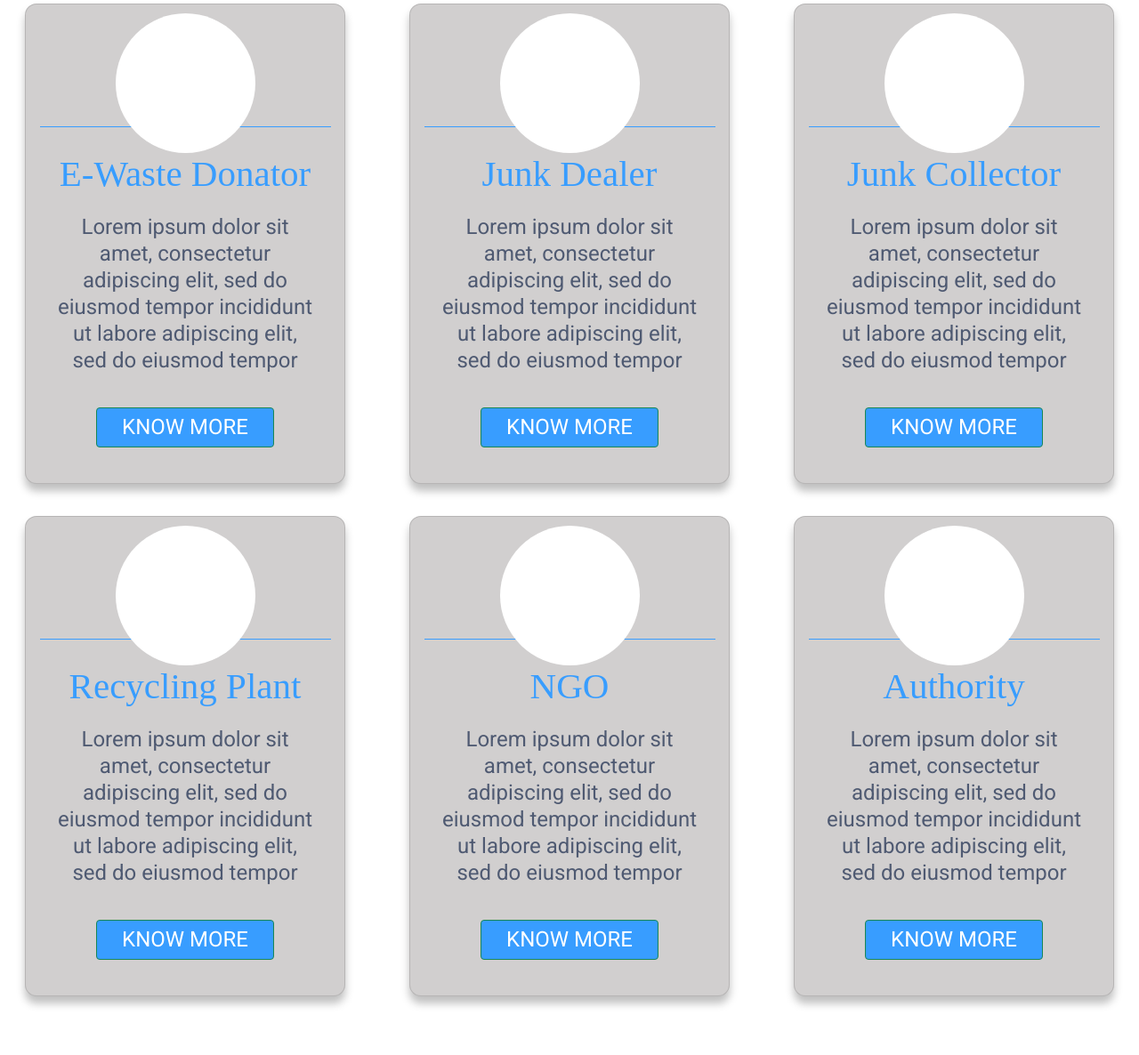
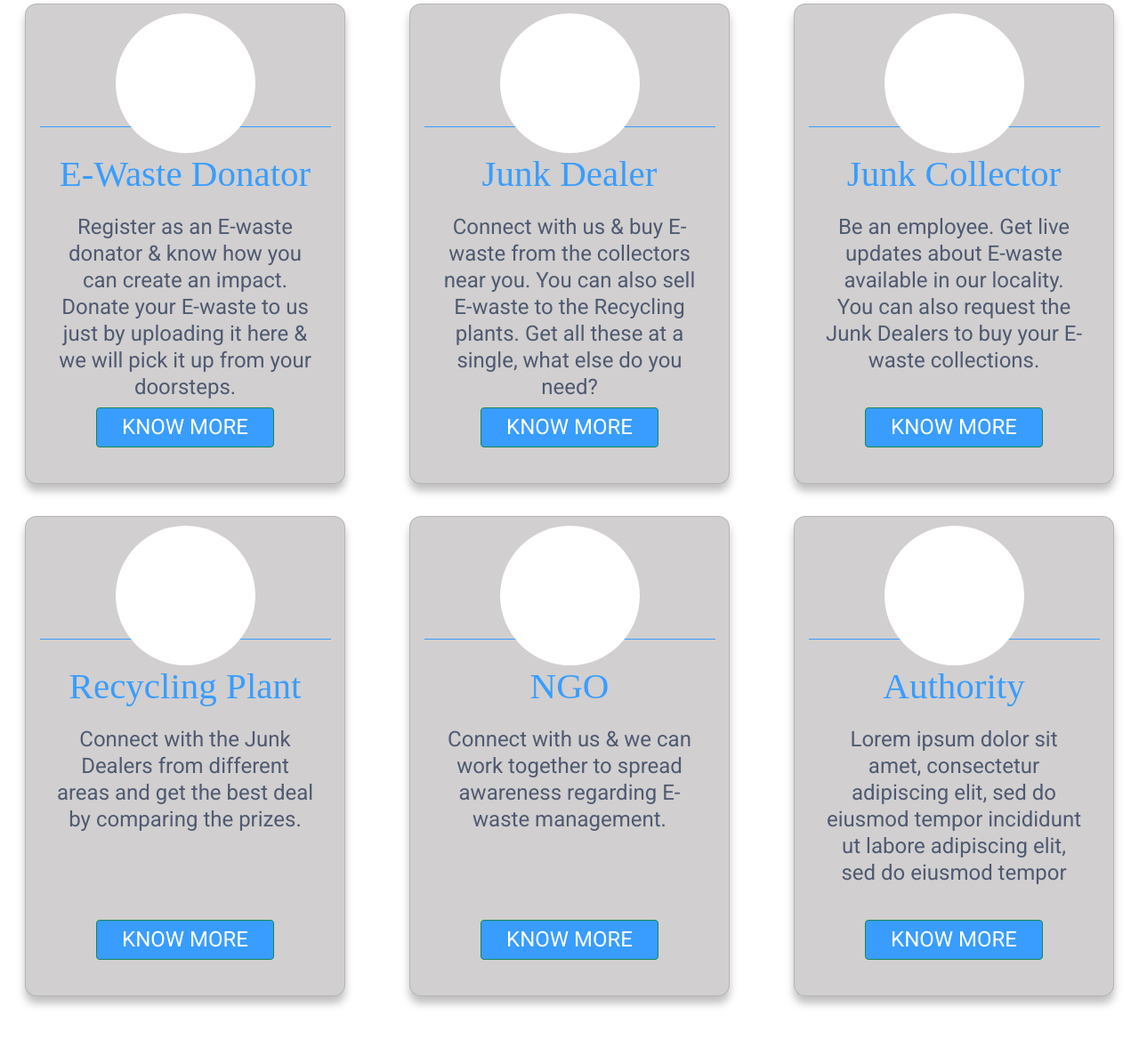
Before and after one commit to AnasSaifeee/e-waste, a Django app: page /guidelines in a window 1280 px wide. Shown: the part 543-1729 px from the top of the page at 89% size. Run offline with Django 4.2, Linux system fonts and the light colour scheme.

Commit message:
Add files via upload

```diff
--- a/ewaste/templates/guidelines.html
+++ b/ewaste/templates/guidelines.html
@@ -230,9 +230,7 @@
                 <div class="line1"></div>
                 <div class="card-body">
                     <h5 class="card-title">E-Waste Donator</h5>
-                    <p class="card-text">Lorem ipsum dolor sit amet, consectetur adipiscing elit, sed do eiusmod tempor
-                        incididunt
-                        ut labore adipiscing elit, sed do eiusmod tempor</p>
+                    <p class="card-text"> Register as an E-waste donator & know how you can create an impact. Donate your E-waste to us just by uploading it here & we will pick it up from your doorsteps.</p>
                 </div>
 
                 <div class="button"><a href="#" class="btn btn-success butn">KNOW MORE</a></div>
@@ -250,9 +248,7 @@
                 <div class="line1"></div>
                 <div class="card-body">
                     <h5 class="card-title">Junk Dealer</h5>
-                    <p class="card-text">Lorem ipsum dolor sit amet, consectetur adipiscing elit, sed do eiusmod tempor
-                        incididunt
-                        ut labore adipiscing elit, sed do eiusmod tempor</p>
+                    <p class="card-text">Connect with us & buy E-waste from the collectors near you. You can also sell E-waste to the Recycling plants. Get all these at a single, what else do you need? </p>
                 </div>
                 <div class="button"><a href="#" class="btn btn-success butn">KNOW MORE</a></div>
             </div>
@@ -269,9 +265,7 @@
                 <div class="line1"></div>
                 <div class="card-body">
                     <h5 class="card-title">Junk Collector</h5>
-                    <p class="card-text">Lorem ipsum dolor sit amet, consectetur adipiscing elit, sed do eiusmod tempor
-                        incididunt
-                        ut labore adipiscing elit, sed do eiusmod tempor</p>
+                    <p class="card-text">Be an employee. Get live updates about E-waste available in our locality. You can also request the Junk Dealers to buy your E-waste collections.</p>
                 </div>
                 <div class="button"><a href="#" class="btn btn-success butn">KNOW MORE</a></div>
             </div>
@@ -288,9 +282,7 @@
                 <div class="line1"></div>
                 <div class="card-body">
                     <h5 class="card-title">Recycling Plant</h5>
-                    <p class="card-text">Lorem ipsum dolor sit amet, consectetur adipiscing elit, sed do eiusmod tempor
-                        incididunt
-                        ut labore adipiscing elit, sed do eiusmod tempor</p>
+                    <p class="card-text">Connect with the Junk Dealers from different areas and get the best deal by comparing the prizes.</p>
                 </div>
                 <div class="button"><a href="#" class="btn btn-success butn">KNOW MORE</a></div>
             </div>
@@ -307,9 +299,7 @@
                 <div class="line1"></div>
                 <div class="card-body">
                     <h5 class="card-title">NGO</h5>
-                    <p class="card-text">Lorem ipsum dolor sit amet, consectetur adipiscing elit, sed do eiusmod tempor
-                        incididunt
-                        ut labore adipiscing elit, sed do eiusmod tempor</p>
+                    <p class="card-text">Connect with us & we can work together to spread awareness regarding E-waste management.</p>
                 </div>
                 <div class="button"><a href="#" class="btn btn-success butn">KNOW MORE</a></div>
             </div>
```
